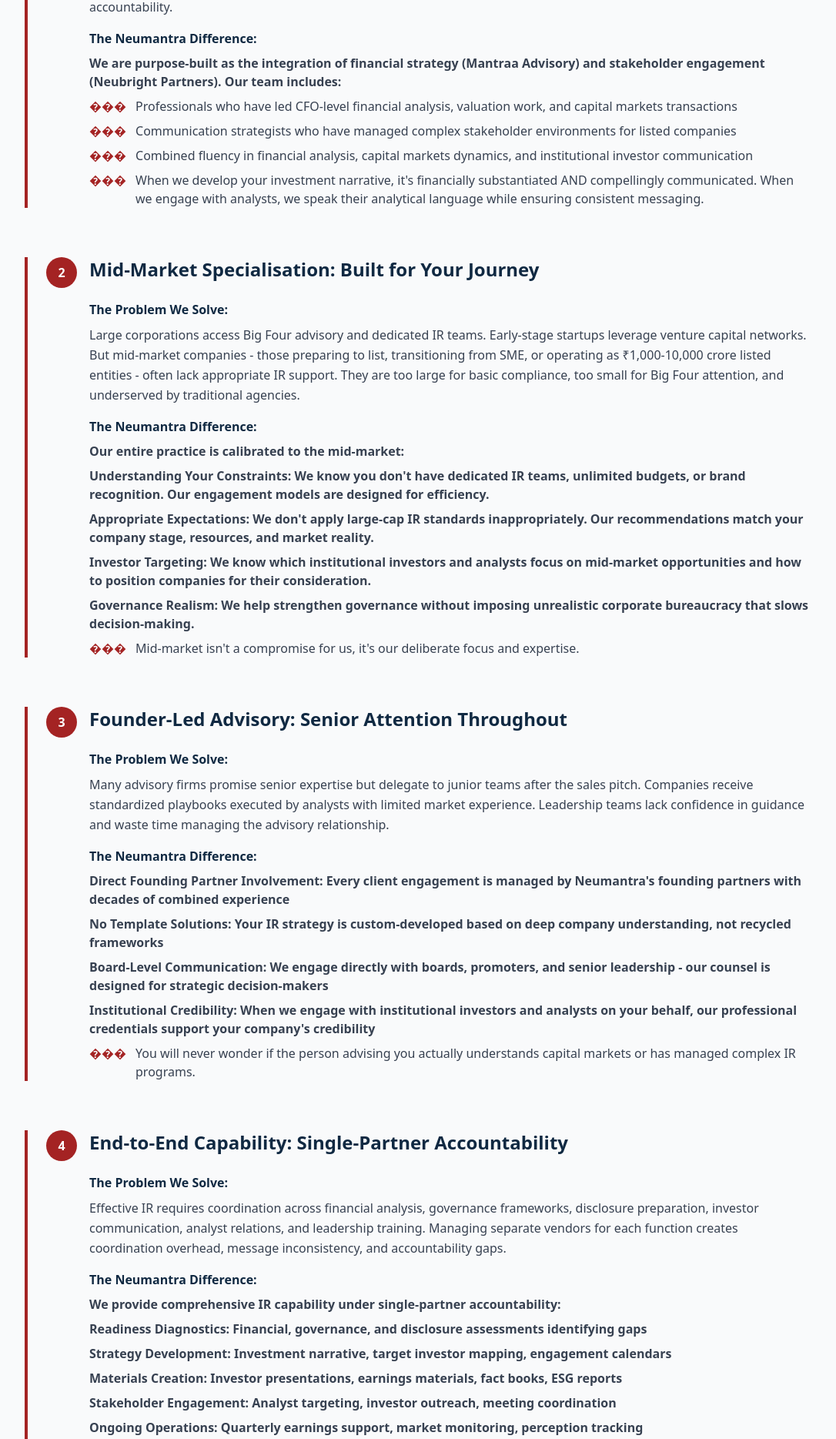
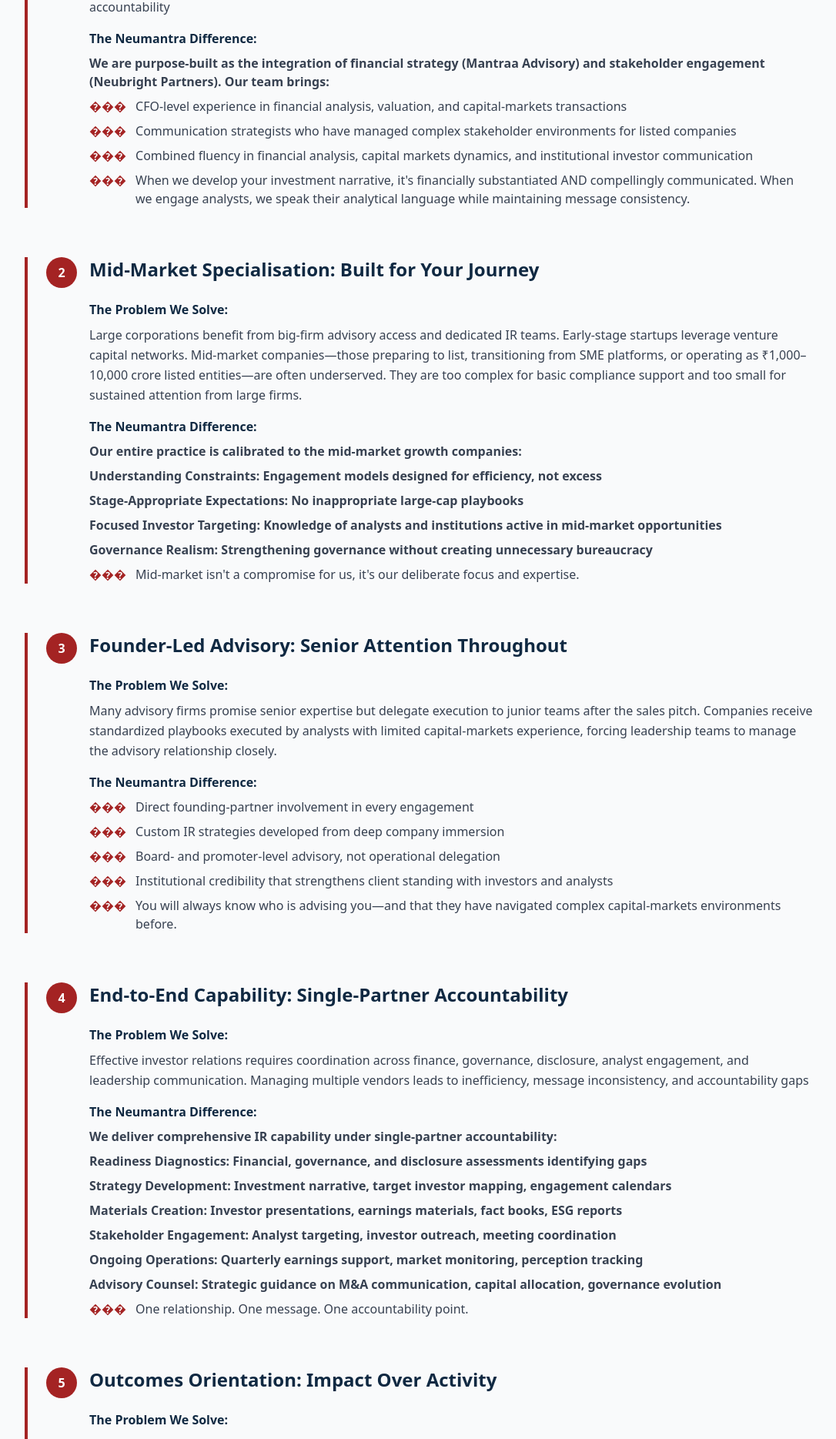
Before and after one commit to Neubright/Neumantra, a React (Vite) app: page /why-us in a window 1280 px wide. Shown: the part 1780-3649 px from the top of the page at 77% size, without its empty margins (96-1182 px from the left). Built offline with nearby package versions, Linux system fonts and the light colour scheme.

Commit message:
completionId: cgen-5e63d1a4fcbe4eafac3d5a4fed2342a7
cgen-5e63d1a4fcbe4eafac3d5a4fed2342a7

```diff
--- a/client/components/whyus/Differentiators.tsx
+++ b/client/components/whyus/Differentiators.tsx
@@ -1,4 +1,5 @@
 import { useInView } from "@/hooks/useInView";
+import SectionDivider from "../ui/SectionDivider";
 
 export default function Differentiators() {
   const [ref, isInView] = useInView();
@@ -7,59 +8,59 @@ export default function Differentiators() {
     {
       number: 1,
       title: "Dual-Domain Expertise: Finance Meets Communication",
-      problem: "Traditional IR advisory often suffers from domain limitations. Communications agencies understand messaging but lack financial depth to engage analytically with investors. Accounting and financial advisory firms have technical expertise but struggle with stakeholder engagement sophistication. Companies end up managing multiple vendors with fragmented accountability.",
+      problem: "Traditional IR advisory often suffers from domain limitations. Communications agencies understand messaging but lack financial depth to engage analytically with investors. Financial and accounting advisors possess technical expertise but often struggle with stakeholder engagement sophistication. Companies are left managing multiple vendors with fragmented accountability",
       solution: [
-        "We are purpose-built as the integration of financial strategy (Mantraa Advisory) and stakeholder engagement (Neubright Partners). Our team includes:",
-        "Professionals who have led CFO-level financial analysis, valuation work, and capital markets transactions",
+        "We are purpose-built as the integration of financial strategy (Mantraa Advisory) and stakeholder engagement (Neubright Partners). Our team brings:",
+        "CFO-level experience in financial analysis, valuation, and capital-markets transactions",
         "Communication strategists who have managed complex stakeholder environments for listed companies",
         "Combined fluency in financial analysis, capital markets dynamics, and institutional investor communication",
-        "When we develop your investment narrative, it's financially substantiated AND compellingly communicated. When we engage with analysts, we speak their analytical language while ensuring consistent messaging.",
+        "When we develop your investment narrative, it's financially substantiated AND compellingly communicated. When we engage analysts, we speak their analytical language while maintaining message consistency.",
       ],
     },
     {
       number: 2,
       title: "Mid-Market Specialisation: Built for Your Journey",
-      problem: "Large corporations access Big Four advisory and dedicated IR teams. Early-stage startups leverage venture capital networks. But mid-market companies - those preparing to list, transitioning from SME, or operating as ₹1,000-10,000 crore listed entities - often lack appropriate IR support. They are too large for basic compliance, too small for Big Four attention, and underserved by traditional agencies.",
+      problem: "Large corporations benefit from big-firm advisory access and dedicated IR teams. Early-stage startups leverage venture capital networks. Mid-market companies—those preparing to list, transitioning from SME platforms, or operating as ₹1,000–10,000 crore listed entities—are often underserved. They are too complex for basic compliance support and too small for sustained attention from large firms.",
       solution: [
-        "Our entire practice is calibrated to the mid-market:",
-        "Understanding Your Constraints: We know you don't have dedicated IR teams, unlimited budgets, or brand recognition. Our engagement models are designed for efficiency.",
-        "Appropriate Expectations: We don't apply large-cap IR standards inappropriately. Our recommendations match your company stage, resources, and market reality.",
-        "Investor Targeting: We know which institutional investors and analysts focus on mid-market opportunities and how to position companies for their consideration.",
-        "Governance Realism: We help strengthen governance without imposing unrealistic corporate bureaucracy that slows decision-making.",
+        "Our entire practice is calibrated to the mid-market growth companies:",
+        "Understanding Constraints: Engagement models designed for efficiency, not excess",
+        "Stage-Appropriate Expectations: No inappropriate large-cap playbooks",
+        "Focused Investor Targeting: Knowledge of analysts and institutions active in mid-market opportunities",
+        "Governance Realism: Strengthening governance without creating unnecessary bureaucracy",
         "Mid-market isn't a compromise for us, it's our deliberate focus and expertise.",
       ],
     },
     {
       number: 3,
       title: "Founder-Led Advisory: Senior Attention Throughout",
-      problem: "Many advisory firms promise senior expertise but delegate to junior teams after the sales pitch. Companies receive standardized playbooks executed by analysts with limited market experience. Leadership teams lack confidence in guidance and waste time managing the advisory relationship.",
+      problem: "Many advisory firms promise senior expertise but delegate execution to junior teams after the sales pitch. Companies receive standardized playbooks executed by analysts with limited capital-markets experience, forcing leadership teams to manage the advisory relationship closely.",
       solution: [
-        "Direct Founding Partner Involvement: Every client engagement is managed by Neumantra's founding partners with decades of combined experience",
-        "No Template Solutions: Your IR strategy is custom-developed based on deep company understanding, not recycled frameworks",
-        "Board-Level Communication: We engage directly with boards, promoters, and senior leadership - our counsel is designed for strategic decision-makers",
-        "Institutional Credibility: When we engage with institutional investors and analysts on your behalf, our professional credentials support your company's credibility",
-        "You will never wonder if the person advising you actually understands capital markets or has managed complex IR programs.",
+        "Direct founding-partner involvement in every engagement",
+        "Custom IR strategies developed from deep company immersion",
+        "Board- and promoter-level advisory, not operational delegation",
+        "Institutional credibility that strengthens client standing with investors and analysts",
+        "You will always know who is advising you—and that they have navigated complex capital-markets environments before.",
       ],
     },
     {
       number: 4,
       title: "End-to-End Capability: Single-Partner Accountability",
-      problem: "Effective IR requires coordination across financial analysis, governance frameworks, disclosure preparation, investor communication, analyst relations, and leadership training. Managing separate vendors for each function creates coordination overhead, message inconsistency, and accountability gaps.",
+      problem: "Effective investor relations requires coordination across finance, governance, disclosure, analyst engagement, and leadership communication. Managing multiple vendors leads to inefficiency, message inconsistency, and accountability gaps",
       solution: [
-        "We provide comprehensive IR capability under single-partner accountability:",
+        "We deliver comprehensive IR capability under single-partner accountability:",
         "Readiness Diagnostics: Financial, governance, and disclosure assessments identifying gaps",
         "Strategy Development: Investment narrative, target investor mapping, engagement calendars",
         "Materials Creation: Investor presentations, earnings materials, fact books, ESG reports",
         "Stakeholder Engagement: Analyst targeting, investor outreach, meeting coordination",
         "Ongoing Operations: Quarterly earnings support, market monitoring, perception tracking",
         "Advisory Counsel: Strategic guidance on M&A communication, capital allocation, governance evolution",
-        "One relationship. One consistent message. One accountability point.",
+        "One relationship. One message. One accountability point.",
       ],
     },
     {
       number: 5,
       title: "Outcomes Orientation: Impact Over Activity",
-      problem: "Many IR advisors measure success by activity: presentations delivered, meetings scheduled, materials produced. But activity doesn't automatically translate to market impact. Companies need advisors focused on tangible outcomes that matter to business success.",
+      problem: "Many IR advisors measure success by activity, such as meetings scheduled, decks created, and presentations delivered. Activity does not guarantee market impact.",
       solution: [
         "Our engagements are structured around measurable outcomes:",
         "Coverage Expansion: Number and quality of equity research analysts covering your company",
@@ -73,9 +74,9 @@ export default function Differentiators() {
     {
       number: 6,
       title: "Market Credibility: Track Record in Capital Markets",
-      problem: "IR requires more than communication skills - it demands deep understanding of how capital markets function, what institutional investors value, how analysts evaluate companies, and what drives valuation. Advisors without authentic capital markets experience provide superficial guidance.",
+      problem: "Investor relations requires more than communication skill, it demands deep understanding of capital-markets behaviour, investor decision-making, and valuation drivers.",
       solution: [
-        "Our founding teams bring genuine capital markets credentials:",
+        "Our founding teams bring authentic capital markets credentials:",
         "Transaction Experience: Supporting multiple companies through IPOs, fundraises, M&A communications",
         "Investor Network: Established relationships with institutional investors and equity research analysts",
         "Financial Expertise: Advanced understanding of valuation methodologies, financial modeling, and analytical frameworks",
```
